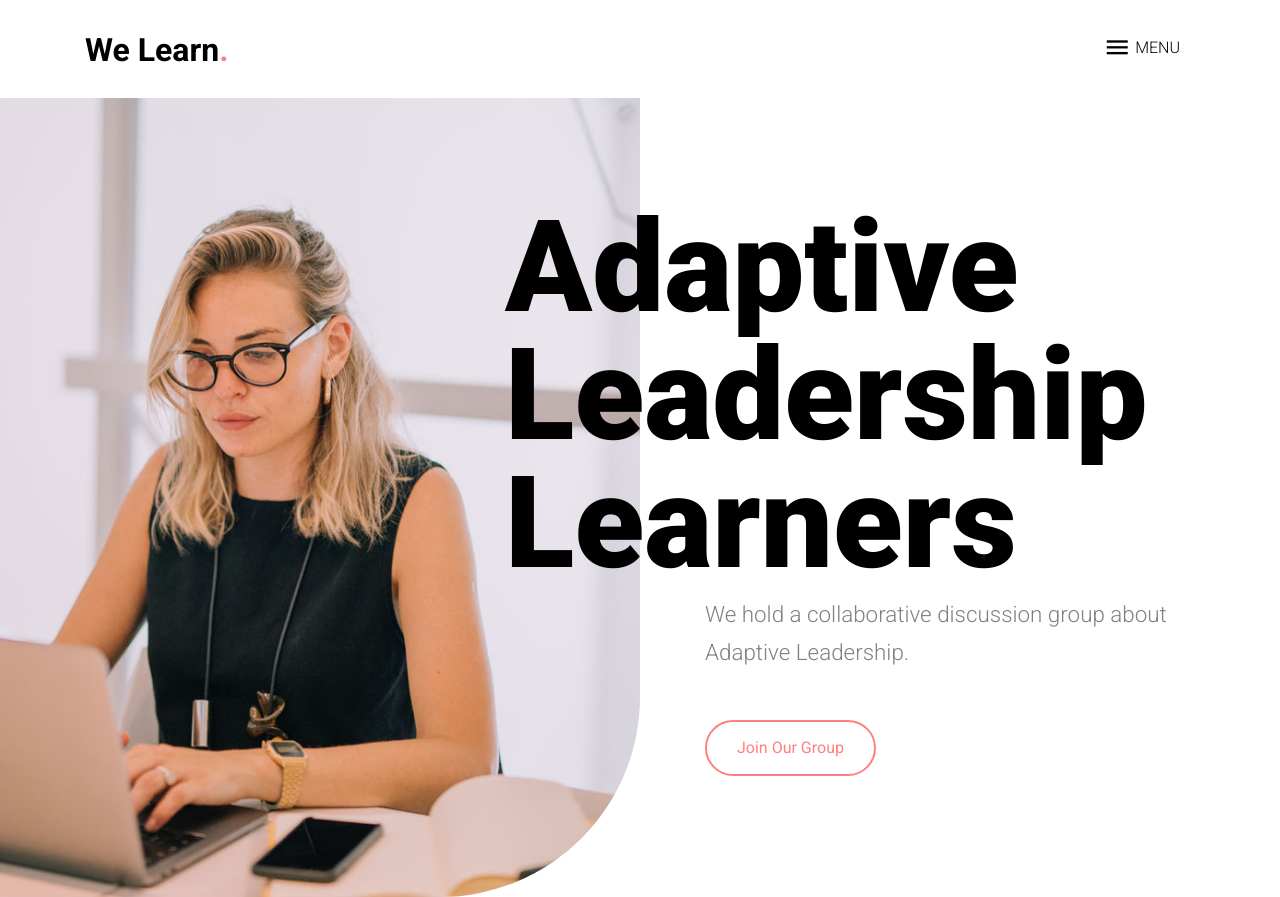
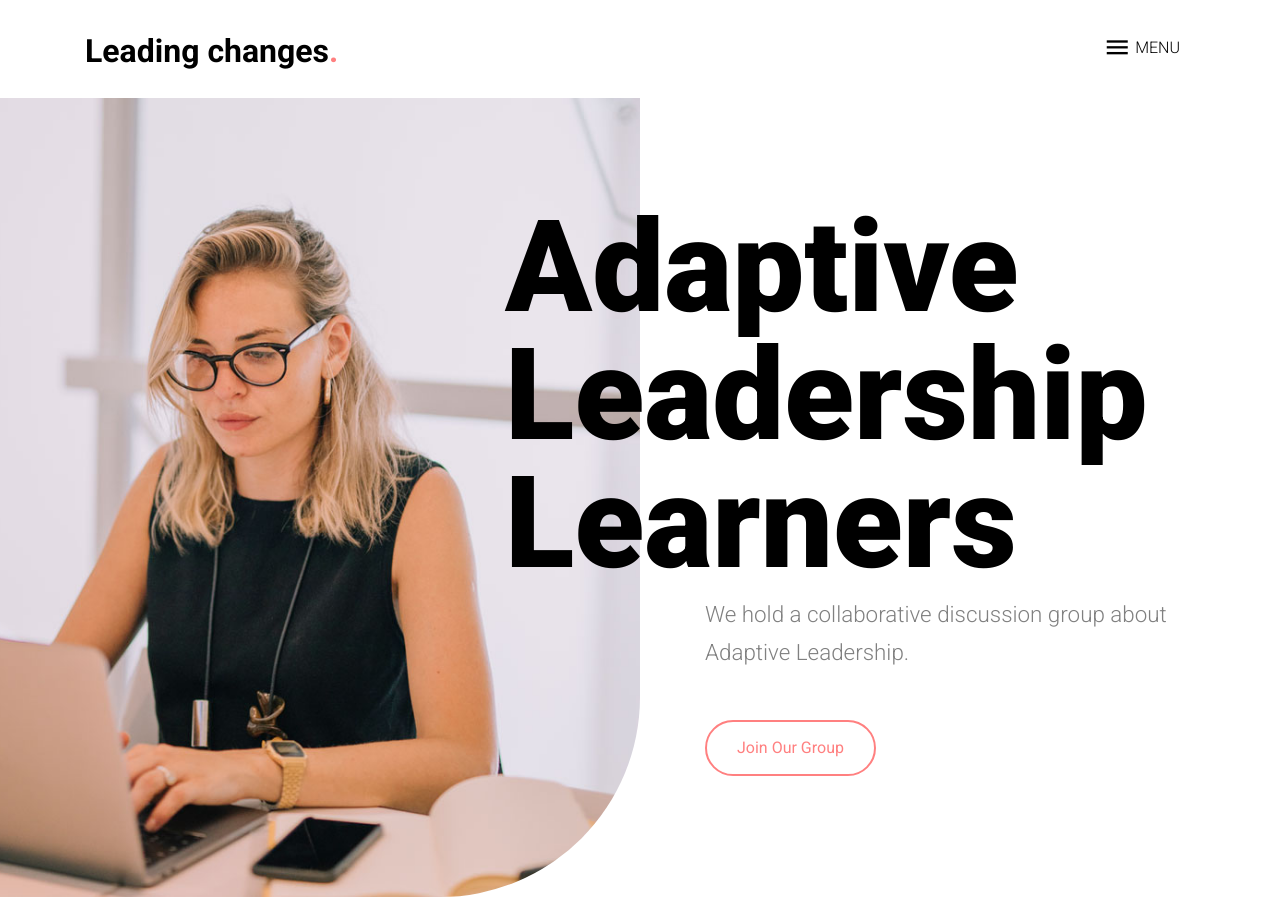
Before and after one commit to RuyBlast/leadership, a website: page index.html in a window 1280 px wide. Shown: the top 897 px of the page. Drawn offline with Linux system fonts and the light colour scheme; files whose address does not match are found by name.

Commit message:
change navbar headline with 'Leading changes' and fix according overlapping issue on small screans

```diff
--- a/index.html
+++ b/index.html
@@ -51,7 +51,7 @@
         <div class="container">
           <div class="row align-items-center">
             <div class="col-6 col-md-4">
-              <h1 class="my-0 site-logo"><a href="index.html">We Learn<span class="text-primary">.</span> </a></h1>
+              <h1 class="my-0 site-logo"><a href="index.html">Leading changes<span class="text-primary">.</span> </a></h1>
             </div>
             <div class="col-6 col-md-8">
               <nav class="site-navigation text-right" role="navigation">
--- a/scss/style.scss
+++ b/scss/style.scss
@@ -22,3 +22,9 @@
   margin-right: auto;
   margin-left: auto;
 }
+
+/** Bootstrap overwrites **/
+
+.site-navbar .site-logo {
+  line-height: 0.6; /* fix overlapping words issue on smartphones */
+}
```
Also changed, not shown: css/style.css.
